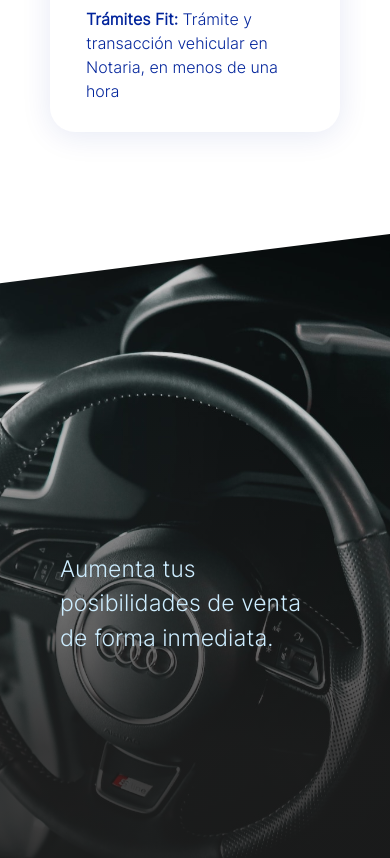
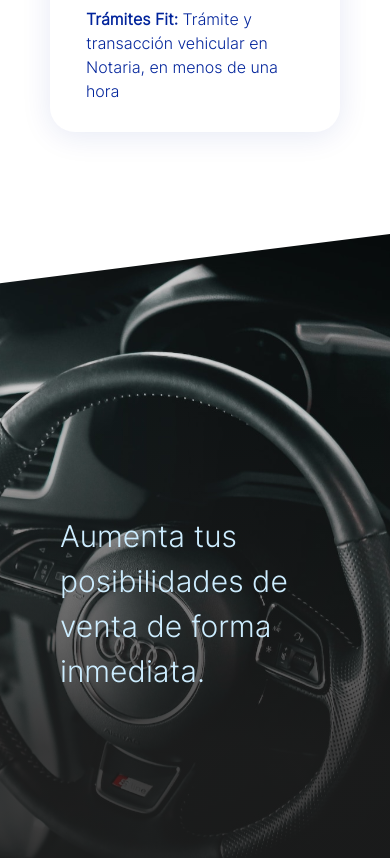
Before and after one commit to jandro29/checkauto, an Angular app: page / in a window 390 px wide. Shown: the part 2680-3538 px from the top of the page. Built offline with nearby package versions, Linux system fonts and the light colour scheme.

Commit message:
first commit

```diff
--- a/src/app/views/index/index.component.html
+++ b/src/app/views/index/index.component.html
@@ -17,7 +17,7 @@
           <div class="flex flex-col">
             <i><img src="assets/img/logo-checkauto.svg" alt=""></i>
             <p
-              class="InterBold lg:mt-[164px] mt-10 text-white 2xl:w-[661px] xl:w-[540px] lg:w-[450px] 3xl:text-[31px] 2xl:text-[30px] xl:text-[25px] lg:text-[20px] flex justify-center">
+              class="InterBold lg:mt-[164px] mt-10 text-white 2xl:w-[661px] xl:w-[540px] lg:w-[450px] w-[300px] 3xl:text-[31px] 2xl:text-[30px] xl:text-[25px] lg:text-[20px] flex justify-center">
               Colocamos autos seminuevos de propietarios, los verificamos y conectamos con compradores a precio de
               mercado.</p>
 
@@ -263,7 +263,7 @@
   </section>
 
   <section
-    class="3xl:w-[93%] 2xl:w-[95%] xl:w-[95%] lg:w-[100%] w-[100%] flex justify-center lg:justify-end text-[#CDEDFF] 3xl:text-[48px] 2xl:text-[44px] xl:text-[38px] lg:text-[35px] text-[23px]"
+    class="3xl:w-[93%] 2xl:w-[95%] xl:w-[95%] lg:w-[100%] w-[100%] flex justify-center lg:justify-end text-[#CDEDFF] 3xl:text-[48px] 2xl:text-[44px] xl:text-[38px] lg:text-[35px] text-[30px]"
     style="top: 0; position: absolute; z-index: 3; height: 100%; align-items: center;">
     <div class="">
       <p class="InterLight 2xl:w-[416px] xl:w-[346px] lg:w-[320px] w-[270px] ">Aumenta tus posibilidades de venta de
```
